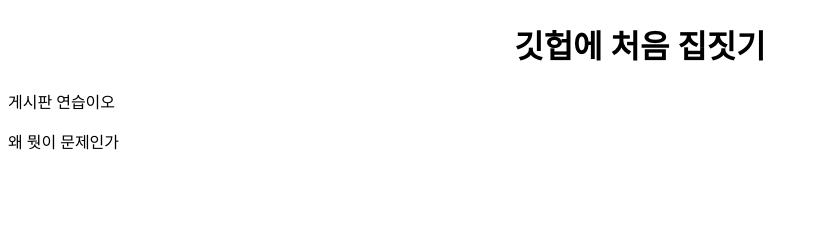
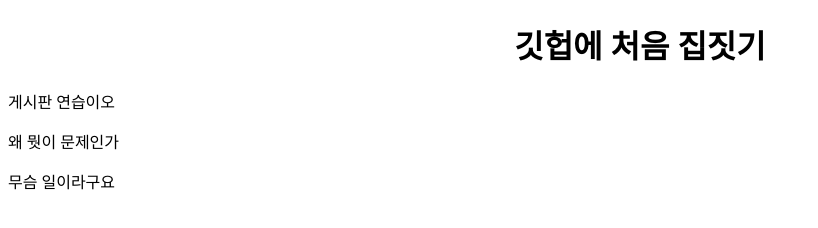
Before and after one commit to parkchangmoon/chang, a plain HTML site: page index.html in a window 1280 px wide. Shown: the whole page, without its empty margins (0-818 px from the left). Drawn offline with Linux system fonts and the light colour scheme.

Commit message:
Update index.html

```diff
--- a/index.html
+++ b/index.html
@@ -9,6 +9,7 @@
 <h1 style="text-align:center;"> 깃헙에 처음 집짓기</H1>
 <p>게시판 연습이오</p>
 <p>왜 뭣이 문제인가</p>
+<p>무슴 일이라구요</p>
 
 
 
```
